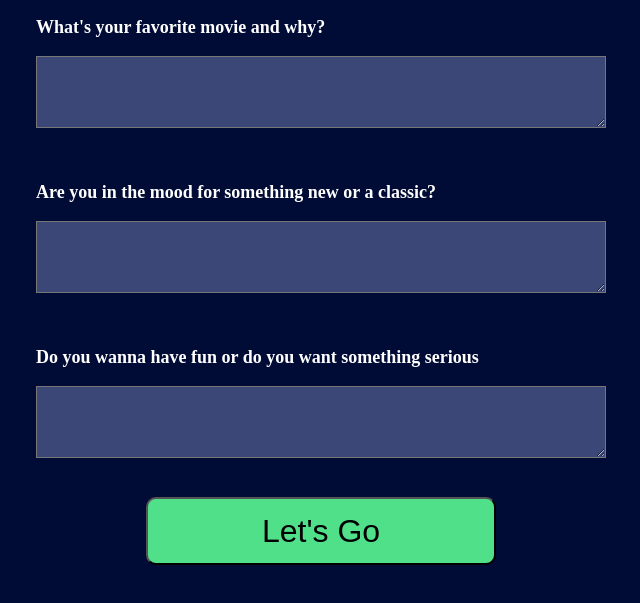
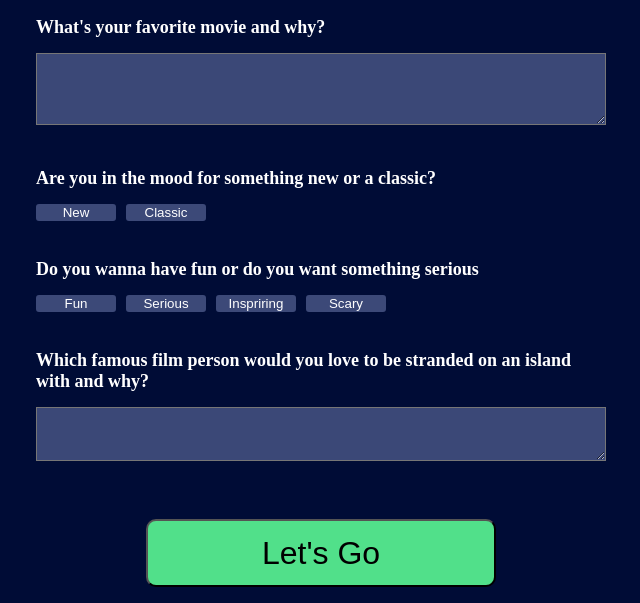
Before and after one commit to CAbdu/popChoice, a website: page questions.html in a window 1280 px wide. Shown: the part 217-820 px from the top of the page, without its empty margins (319-959 px from the left). Drawn offline with Linux system fonts and the light colour scheme.

Commit message:
starting pages for each person

```diff
--- a/index.css
+++ b/index.css
@@ -35,7 +35,7 @@ body {
   display: flex;
   flex-direction: column;
   color: white;
-  gap: 1.5rem;
+  gap: 0.5rem;
   max-width: 600px;
   margin: 0 auto;
   padding: 1rem;
@@ -46,6 +46,10 @@ body {
   flex-direction: column;
   gap: 10px;
   padding: 15px;
+}
+
+.question-block .choices {
+  display: inline-block;
 }
 
 label {
@@ -59,6 +63,31 @@ textarea {
   resize: vertical;
   padding: 0.5rem;
   font-size: 1rem;
+}
+
+.choices {
+  background-color: #3c4978;
+  color: white;
+  width: 80px;
+  border-radius: 3px;
+  border-style: none;
+  cursor: pointer;
+  margin: 0 5px 0 0; /* espace à droite sauf pour le dernier */
+}
+
+.question-block label,
+.question-block textarea {
+  margin-bottom: 5px;
+}
+
+.question-block button.choices {
+  display: inline-block;
+}
+
+.choices-group {
+  display: flex;
+  flex-direction: row;
+  gap: 5px;
 }
 
 /* 📱 Version mobile : stack en colonne */
@@ -83,6 +112,7 @@ textarea {
   align-items: center;
   justify-content: center;
   padding: 2rem 1.2rem;
+  margin-top: 30px;
   font-size: 1rem;
   color: black;
   width: 350px;
--- a/questions.html
+++ b/questions.html
@@ -24,12 +24,24 @@
 
                 <div class="question-block">
                     <label for="q2">Are you in the mood for something new or a classic?</label>
-                    <textarea id="q2" rows="3"></textarea>
+                    <div class="choices-group">
+                        <button class="choices">New</button>
+                        <button class="choices">Classic</button>
+                    </div>
                 </div>
 
                 <div class="question-block">
                     <label for="q3">Do you wanna have fun or do you want something serious</label>
-                    <textarea id="q3" rows="3"></textarea>
+                    <div class="choices-group">
+                        <button class="choices"> Fun </button>
+                        <button class="choices"> Serious </button>
+                        <button class="choices"> Inspriring </button>
+                    <button class="choices"> Scary </button></div>
+                </div>
+
+                <div class="question-block">
+                    <label for="q4">Which famous film person would you love to be stranded on an island with and why?</label>
+                    <textarea id="q4" rows="2"></textarea>
                 </div>
 
                 <button class="submit-button">Let's Go</button>
```
